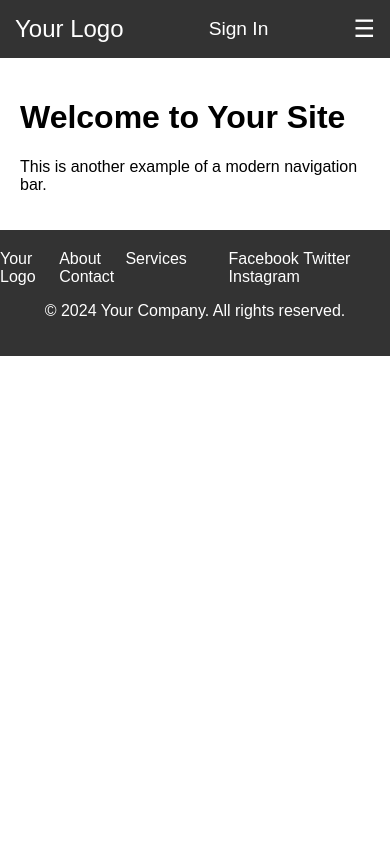
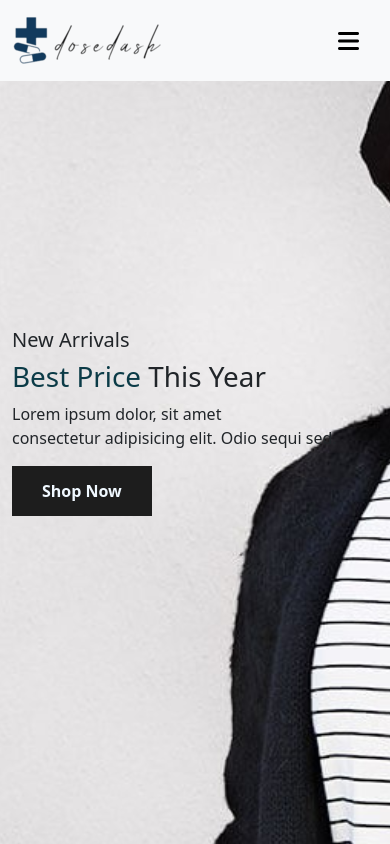
Before and after one commit to SshAayush/DoseDash, a Django app: page / in a window 390 px wide. Run offline with Django 5.2, Linux system fonts and the light colour scheme.

Commit message:
Responsive NavBar

```diff
--- a/static/css/landingPage.css
+++ b/static/css/landingPage.css
@@ -1,3 +1,152 @@
 /* styles.css */
-@import url("/static/css/navbar.css");
-@import url("/static/css/footer.css");
+/* @import url("/static/css/navbar.css"); */
+/* @import url("/static/css/footer.css"); */
+@import url("https://fonts.googleapis.com/css2?family=Poppins:wght@100;200;300;400;500;600;700;800;900&display=swap");
+
+* {
+  margin: 0;
+  padding: 0;
+  box-sizing: border-box;
+}
+
+body {
+  font-family: "Poppins", sans-serif;
+}
+
+h1 {
+  font-size: 2.5rem;
+  font-weight: 700;
+}
+
+h2 {
+  font-size: 1.8rem;
+  font-weight: 600;
+}
+
+h3 {
+  font-size: 1.4rem;
+  font-weight: 800;
+}
+
+h4 {
+  font-size: 1.1rem;
+  font-weight: 600;
+}
+
+h5 {
+  font-size: 1rem;
+  font-weight: 400;
+  color: #1d1d1d;
+}
+
+h6 {
+  color: #d8d8d8;
+}
+
+
+hr {
+  width: 30px;
+  height: 2px;
+  background-color: #fb774b;
+}
+
+button{
+    font-size: 0.8rem;
+    font-weight: 700;
+    outline: none;
+    border: none;
+    background-color: #1d1d1d;
+    color: aliceblue;
+    padding: 13px 30px;
+    cursor: pointer;
+    text-transform: uppercase;
+    transition: 0.3s ease;
+}
+
+button:hover{
+    background-color: #3a3833;
+}
+
+.navbar{
+    font-size: 16px;
+    top: 0;
+    left: 0;
+}
+
+.navbar-light .navbar-nav .nav-link{
+    padding: 0 20px;
+    color: black;
+    transition: 0.3s ease;
+}
+
+.navbar-light .navbar-nav .nav-link:hover,
+.navbar i:hover,
+.navbar-light .navbar-nav .nav-link.active
+.navbar i.active{
+    color: #0b3b47;
+}
+
+.navbar i{
+    font-size: 1.2rem;
+    padding: 0.7px;
+    cursor: pointer;
+    transition: 0.3s ease;
+}
+
+/* Mobile Nav*/
+.navbar-light .navbar-toggler {
+    border: none;
+    outline: none;
+}
+
+#bar{
+    font-size: 1.5rem;
+    padding: 7px;
+    cursor: pointer;
+    transition: 0.3s ease;
+    color: black;
+}
+
+#bar:hover,
+#bar.active{
+    color: #fff;
+}
+
+@media only screen and (max-width: 991px){
+    body > nav > div > button:hover,
+    body > nav > div > button:focus{
+    background-color: #0b3b47;
+    }
+
+    body > nav > div > button:hover #bar,
+    body > nav > div > button:focus #bar{
+        color: #fff;
+    }
+
+    #navbarSupportedContent > ul{
+        margin: 1rem;
+        justify-content: flex-end;
+        align-items: flex-end;
+        text-align: right;
+    }
+
+    #navbarSupportedContent > ul > li:nth-child(n) > a{
+        padding: 10px 0;
+    }
+}
+
+#home{
+    background-image: url("/static/image/back.jpg");
+    width: 100%;
+    height: 100vh;
+    background-size: cover;
+    background-position: top 60px center;
+    display: flex;
+    flex-direction: column;
+    justify-content: center;
+    align-items: flex-start;
+}
+
+#home span{
+    color: #0b3b47;
+}
--- a/templates/landingpage.html
+++ b/templates/landingpage.html
@@ -9,45 +9,61 @@
     <meta name="viewport" content="width=device-width, initial-scale=1" />
     <link rel="stylesheet" href="{% static 'css/landingPage.css' %}" />
 
+    <!-- Bootstrap Css -->
+
+    <link href="https://cdn.jsdelivr.net/npm/bootstrap@5.3.2/dist/css/bootstrap.min.css" rel="stylesheet" integrity="sha384-T3c6CoIi6uLrA9TneNEoa7RxnatzjcDSCmG1MXxSR1GAsXEV/Dwwykc2MPK8M2HN" crossorigin="anonymous">
+
+
+
     <!-- font-awsome cdn  -->
-    <link
-      rel="stylesheet"
-      href="https://cdnjs.cloudflare.com/ajax/libs/font-awesome/6.4.0/css/all.min.css"
-      integrity="sha512-iecdLmaskl7CVkqkXNQ/ZH/XLlvWZOJyj7Yy7tcenmpD1ypASozpmT/E0iPtmFIB46ZmdtAc9eNBvH0H/ZpiBw=="
-      crossorigin="anonymous"
-      referrerpolicy="no-referrer"
-    />
+    <link rel="stylesheet" href="https://cdnjs.cloudflare.com/ajax/libs/font-awesome/6.5.1/css/all.min.css" integrity="sha512-DTOQO9RWCH3ppGqcWaEA1BIZOC6xxalwEsw9c2QQeAIftl+Vegovlnee1c9QX4TctnWMn13TZye+giMm8e2LwA==" crossorigin="anonymous" referrerpolicy="no-referrer" />
+
 </head>
 <body>
-    <nav class="navbar">
-        <div class="logo">
-            <a href="#">Your Logo</a>
+    <!-- Nav -->
+
+    <nav class="navbar navbar-expand-lg bg-body-tertiary navbar-light py-3 fixed-top">
+        <div class="container">
+          <img src = "{% static "image/logo.png" %}" alt = 'logo'>
+          <button class="navbar-toggler" type="button" data-bs-toggle="collapse" data-bs-target="#navbarSupportedContent" aria-controls="navbarSupportedContent" aria-expanded="false" aria-label="Toggle navigation">
+            <span><i id="bar" class="fa-solid fa-bars"></i></span>
+          </button>
+          <div class="collapse navbar-collapse" id="navbarSupportedContent">
+            <ul class="navbar-nav ms-auto">
+
+              <li class="nav-item">
+                <a class="nav-link me-4" aria-current="page" href="#">Home</a>
+              </li>
+              <li class="nav-item">
+                <a class="nav-link me-4" aria-current="page" href="#">Shop</a>
+              </li>
+              <li class="nav-item">
+                <a class="nav-link me-4" aria-current="page" href="#">Contact Us</a>
+              </li>
+              <li class="nav-item">
+                <i class="fa-solid fa-magnifying-glass me-4"></i>
+                <i class="fa-solid fa-cart-shopping me-4"></i>
+              </li>
+
+              <li class="nav-item">
+                <a class="nav-link me-4" aria-current="page" href="#">Sign In</a>
+              </li>
+          </div>
         </div>
-        <ul class="nav-links">
-            <li><a href="#home">Home</a></li>
-            <li><a href="#about">About</a></li>
-            <li><a href="#services">Services</a></li>
-            <li><a href="#contact">Contact</a></li>
-        </ul>
-        <div class="sign-in">
-            {% if request.user.is_authenticated %}
-                <a href="{% url 'logout' %}">Log Out</a>
-            {% else %}
-                <a href="{% url 'signin' %}">Sign In</a>
-            {% endif %}
-        </div>
-        <div class="burger-menu">&#9776;</div>
-    </nav>
-
-    <div class="content">
-        <!-- Your page content goes here -->
-        <h1>Welcome to Your Site</h1>
-        <p>This is another example of a modern navigation bar.</p>
-    </div>
+      </nav>
 
     <!-- footer -->
 
-    <footer>
+      <section id="home">
+        <div class="container">
+          <h5>New Arrivals</h5>
+          <h1><span>Best Price</span> This Year</h1>
+          <p>Lorem ipsum dolor, sit amet <br>consectetur adipisicing elit. Odio sequi sed.</p>
+          <button>Shop Now</button>
+        </div>
+      </section>
+
+    <!-- <footer>
         <div class="footer-content">
             <div class="footer-logo">
                 <a href="#">Your Logo</a>
@@ -68,7 +84,11 @@
         <div class="footer-bottom">
             <p>&copy; 2024 Your Company. All rights reserved.</p>
         </div>
-    </footer>
+    </footer> -->
+
+    <!-- Bootstrap JS -->
+    <script src="https://cdn.jsdelivr.net/npm/@popperjs/core@2.11.8/dist/umd/popper.min.js" integrity="sha384-I7E8VVD/ismYTF4hNIPjVp/Zjvgyol6VFvRkX/vR+Vc4jQkC+hVqc2pM8ODewa9r" crossorigin="anonymous"></script>
+    <script src="https://cdn.jsdelivr.net/npm/bootstrap@5.3.2/dist/js/bootstrap.min.js" integrity="sha384-BBtl+eGJRgqQAUMxJ7pMwbEyER4l1g+O15P+16Ep7Q9Q+zqX6gSbd85u4mG4QzX+" crossorigin="anonymous"></script>
 
     <script src="../static/js/script.js"></script>
 </body>
```
Also changed, not shown: static/image/back.jpg (added), static/image/logo.png (added), static/image/logo1.png (added).
